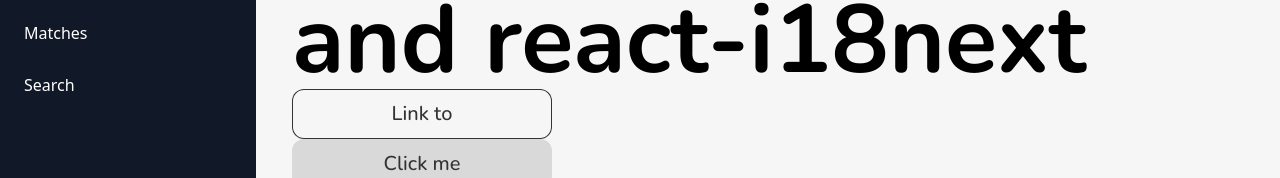
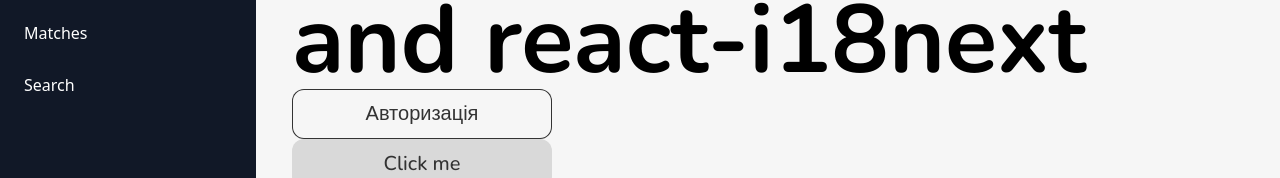
Before and after one commit to baza-trainee/job-tracker-frontend, a React (Vite) app: page / in a window 1280 px wide. Shown: the part 183-361 px from the top of the page. Built offline with nearby package versions, Linux system fonts and the light colour scheme.

Commit message:
Refactor: renamed folders, fixed issues

```diff
--- a/src/components/checkbox/Checkbox.props.ts
+++ b/src/components/checkbox/Checkbox.props.ts
@@ -1,6 +1,6 @@
 import { FieldErrors, UseFormRegister } from "react-hook-form";
 import { z } from "zod";
-import { RegisterSchema } from "../../pages/Auth/use-auth";
+import { RegisterSchema } from "../../pages/Auth/useAuth";
 
 export interface CheckboxProps {
   name: keyof z.infer<typeof RegisterSchema>;
@@ -10,12 +10,6 @@
   errors: FieldErrors;
   type?: "default" | "signUp";
   id?: string;
-
-  defaultChecked?: boolean;
-  onChange?: (e: React.ChangeEvent<HTMLInputElement>) => void;
-  checked?: boolean;
-  value?: string;
   disabled?: boolean;
   required?: boolean;
-  ref?: React.RefObject<HTMLInputElement>;
 }
--- a/src/components/checkbox/Checkbox.tsx
+++ b/src/components/checkbox/Checkbox.tsx
@@ -10,12 +10,9 @@
   register,
   disabled = false,
   required = false,
-  onChange,
   ...props
 }: CheckboxProps) => {
-
   const error = errors[name];
-  console.log(error)
 
   return (
     <div
@@ -31,7 +28,6 @@
           id={`checkbox-${name}`}
           disabled={disabled}
           {...register(name)}
-          onChange={onChange}
           aria-describedby={`checkBoxError-${name}`}
           {...props}
           className={classNames({
--- a/src/components/form/FormExample.tsx
+++ b/src/components/form/FormExample.tsx
@@ -9,7 +9,7 @@
 import { Input } from "../inputs/Input/Input";
 import { InputPassword } from "../inputs/InputPassword/InputPassword";
 
-import { RegisterSchema } from "../../pages/Auth/use-auth";
+import { RegisterSchema } from "../../pages/Auth/useAuth";
 
 export const FormExample = () => {
   const [isSending, setIsSending] = useState(false);
--- a/src/components/inputs/Input/Input.props.ts
+++ b/src/components/inputs/Input/Input.props.ts
@@ -1,6 +1,6 @@
 import { FieldErrors, UseFormRegister } from "react-hook-form";
 import { z } from "zod";
-import { RegisterSchema } from "../../../pages/Auth/use-auth";
+import { RegisterSchema } from "../../../pages/Auth/useAuth";
 
 export interface InputProps {
   name: keyof z.infer<typeof RegisterSchema>;
--- a/src/components/inputs/InputPassword/InputPassword.props.ts
+++ b/src/components/inputs/InputPassword/InputPassword.props.ts
@@ -1,6 +1,6 @@
 import { FieldErrors, UseFormRegister } from "react-hook-form";
 import { z } from "zod";
-import { RegisterSchema } from "../../../pages/Auth/use-auth";
+import { RegisterSchema } from "../../../pages/Auth/useAuth";
 
 export interface InputPasswordProps {
   name: keyof z.infer<typeof RegisterSchema>;
--- a/src/pages/Home.tsx
+++ b/src/pages/Home.tsx
@@ -3,8 +3,6 @@
 import { LinkButton } from "../components/buttons/LinkButton/LinkButton";
 import { IconButton } from "../components/buttons/IconButton/IconButton";
 import { FormExample } from "../components/form/FormExample";
-
-import { Link } from "react-router-dom";
 
 function Home() {
   const { t } = useTranslation();
@@ -19,7 +17,7 @@
         </h1>
 
         <LinkButton variant="ghost" size="big" href="/sign-up">
-          Link to
+          Авторизація
         </LinkButton>
 
         <Button variant="ghost" disabled size="big" onClick={handleButtonClick}>
--- a/src/pages/auth/AuthorizationLayout.tsx
+++ b/src/pages/auth/AuthorizationLayout.tsx
@@ -2,7 +2,7 @@
 import { Link } from "react-router-dom";
 
 // hooks
-import { useAuthForm } from "./use-auth";
+import { useAuthForm } from "./useAuth";
 
 //components
 import LoginCardImages from "./LoginImages/LoginCardImages";
--- a/src/pages/auth/use-auth.ts
+++ b/src/pages/auth/useAuth.ts
@@ -61,6 +61,8 @@
     mode: "onChange",
   });
 
+  console.log("ERRRR", errors)
+
   const [isSending, setIsSending] = useState(false);
 
   const onSubmit: SubmitHandler<z.infer<typeof RegisterSchema>> = async (
```
